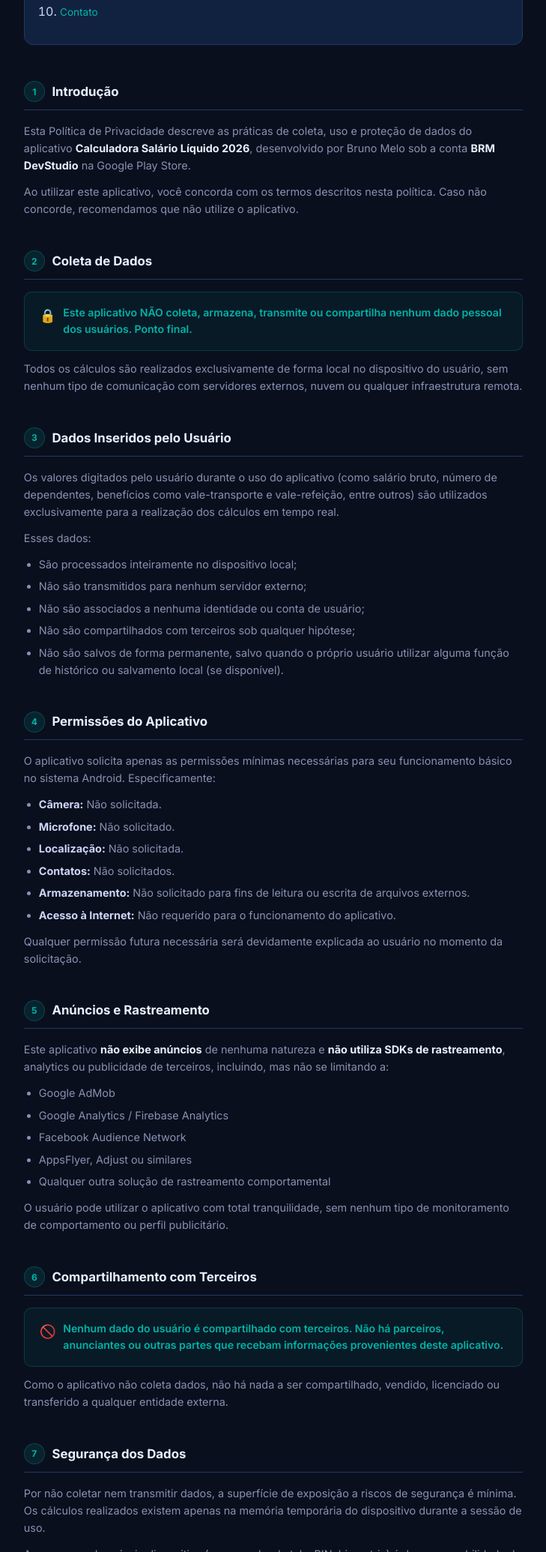
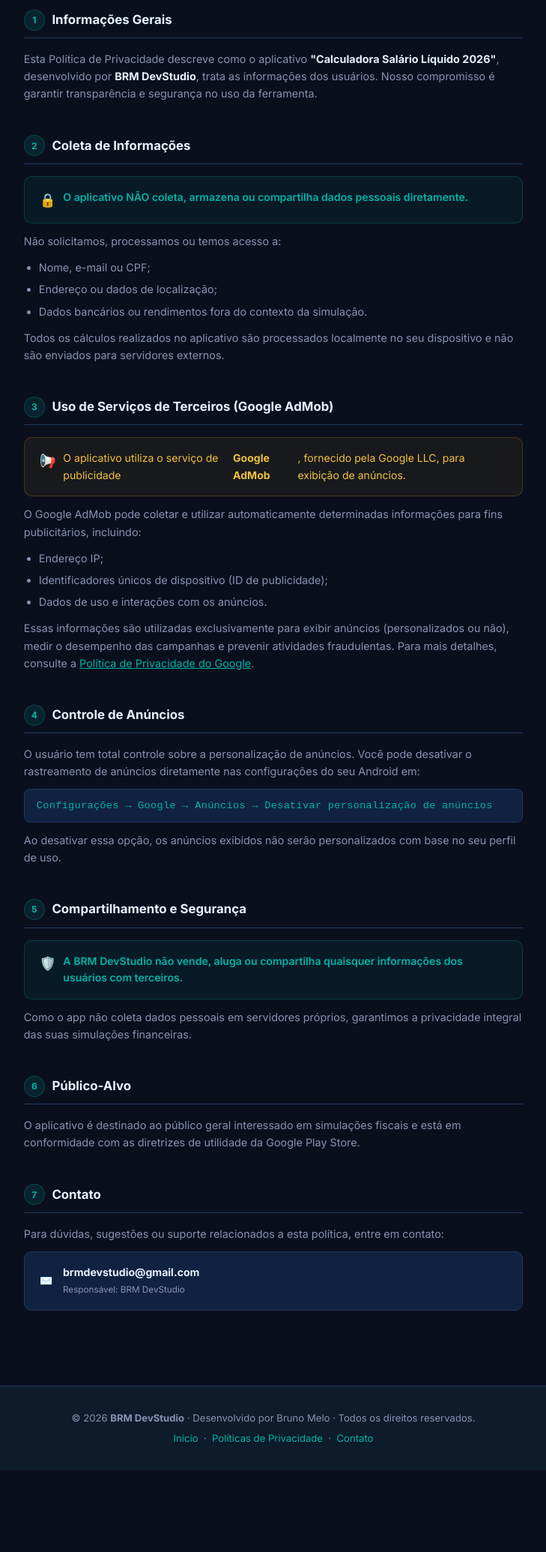
Before and after one commit to brmdevstudio/brmdevstudio.github.io, a plain HTML site: page privacy-calculadora-salario.html in a window 1280 px wide. Shown: the part 730-2800 px from the top of the page at 75% size, without its empty margins (275-1004 px from the left). After the commit the page ends 2691 px from the top, so only its background shows below. Drawn offline with Linux system fonts and the light colour scheme.

Commit message:
Update privacy-calculadora-salario.html

```diff
--- a/privacy-calculadora-salario.html
+++ b/privacy-calculadora-salario.html
@@ -42,7 +42,7 @@
       border-bottom: 1px solid var(--border);
       padding: 3.5rem 6% 3rem;
     }
-    .breadcrumb { display: flex; align-items: center; gap: .5rem; font-size: .78rem; color: var(--muted); margin-bottom: 1.25rem; }
+    .breadcrumb { display: flex; align-items: center; gap: .5rem; font-size: .78rem; color: var(--muted); margin-bottom: 1.25rem; flex-wrap: wrap; }
     .breadcrumb a { color: var(--teal); text-decoration: none; }
     .breadcrumb a:hover { text-decoration: underline; }
     .breadcrumb span { color: var(--border); }
@@ -59,14 +59,11 @@
     .pp-meta-item strong { color: var(--text); }
 
     /* CONTENT */
-    .pp-content {
-      max-width: 820px; margin: 0 auto;
-      padding: 3.5rem 6%;
-    }
+    .pp-content { max-width: 820px; margin: 0 auto; padding: 3.5rem 6%; }
+
     .pp-toc {
       background: var(--card); border: 1px solid var(--border);
-      border-radius: 12px; padding: 1.5rem 1.75rem;
-      margin-bottom: 3rem;
+      border-radius: 12px; padding: 1.5rem 1.75rem; margin-bottom: 3rem;
     }
     .pp-toc h3 { color: var(--white); font-size: .9rem; margin-bottom: 1rem; }
     .pp-toc ol { padding-left: 1.2rem; }
@@ -81,15 +78,16 @@
       border-bottom: 1px solid var(--border);
       display: flex; align-items: center; gap: .6rem;
     }
-    .pp-section h2 .sec-num {
+    .sec-num {
       width: 28px; height: 28px; border-radius: 50%; flex-shrink: 0;
       background: rgba(0,180,166,.12); border: 1px solid rgba(0,180,166,.25);
       display: flex; align-items: center; justify-content: center;
       font-size: .75rem; color: var(--teal); font-weight: 700;
     }
     .pp-section p { color: var(--muted); font-size: .9rem; margin-bottom: .75rem; }
-    .pp-section ul, .pp-section ol { padding-left: 1.25rem; margin-bottom: .75rem; }
+    .pp-section ul { padding-left: 1.25rem; margin-bottom: .75rem; }
     .pp-section li { color: var(--muted); font-size: .9rem; margin-bottom: .4rem; }
+    .pp-section a { color: var(--teal); }
 
     .highlight-box {
       background: rgba(0,180,166,.07); border: 1px solid rgba(0,180,166,.22);
@@ -99,12 +97,28 @@
     }
     .highlight-box .hb-icon { font-size: 1.1rem; flex-shrink: 0; margin-top: .05rem; }
 
+    .warning-box {
+      background: rgba(255,180,0,.06); border: 1px solid rgba(255,180,0,.2);
+      border-radius: 10px; padding: 1rem 1.25rem;
+      color: #f0c040; font-size: .88rem;
+      margin-bottom: .75rem; display: flex; align-items: flex-start; gap: .6rem;
+    }
+    .warning-box .hb-icon { font-size: 1.1rem; flex-shrink: 0; margin-top: .05rem; }
+
+    .code-path {
+      background: var(--card); border: 1px solid var(--border);
+      border-radius: 8px; padding: .65rem 1rem;
+      font-family: monospace; font-size: .85rem;
+      color: var(--teal); margin: .75rem 0;
+      letter-spacing: .3px;
+    }
+
     .contact-inline {
       background: var(--card); border: 1px solid var(--border);
       border-radius: 10px; padding: 1rem 1.25rem;
       display: flex; align-items: center; gap: .85rem;
       text-decoration: none; color: var(--text); font-size: .88rem;
-      transition: .25s; margin-top: .5rem;
+      transition: .25s; margin-top: .75rem;
     }
     .contact-inline:hover { border-color: var(--teal); color: var(--teal); }
 
@@ -113,7 +127,6 @@
     footer a { color: var(--teal); text-decoration: none; }
     footer p + p { margin-top: .4rem; }
 
-    /* RESPONSIVE */
     @media (max-width: 600px) {
       .pp-hero-inner { flex-direction: column; align-items: flex-start; }
       .pp-content { padding: 2.5rem 5%; }
@@ -140,8 +153,8 @@
     <div class="pp-hero-info">
       <h1>Política de Privacidade<br>Calculadora Salário Líquido 2026</h1>
       <div class="pp-meta">
-        <span class="pp-meta-item">🗓 <strong>Última atualização:</strong>&nbsp;Janeiro de 2026</span>
-        <span class="pp-meta-item">👤 <strong>Desenvolvedor:</strong>&nbsp;Bruno Melo – BRM DevStudio</span>
+        <span class="pp-meta-item">🗓 <strong>Última atualização:</strong>&nbsp;25 de fevereiro de 2026</span>
+        <span class="pp-meta-item">👤 <strong>Desenvolvedor:</strong>&nbsp;BRM DevStudio</span>
         <span class="pp-meta-item">📱 <strong>Plataforma:</strong>&nbsp;Android</span>
       </div>
     </div>
@@ -153,115 +166,80 @@
   <div class="pp-toc">
     <h3>📋 Sumário</h3>
     <ol>
-      <li><a href="#s1">Introdução</a></li>
-      <li><a href="#s2">Coleta de Dados</a></li>
-      <li><a href="#s3">Dados Inseridos pelo Usuário</a></li>
-      <li><a href="#s4">Permissões do Aplicativo</a></li>
-      <li><a href="#s5">Anúncios e Rastreamento</a></li>
-      <li><a href="#s6">Compartilhamento com Terceiros</a></li>
-      <li><a href="#s7">Segurança dos Dados</a></li>
-      <li><a href="#s8">Público-Alvo e Crianças</a></li>
-      <li><a href="#s9">Alterações nesta Política</a></li>
-      <li><a href="#s10">Contato</a></li>
+      <li><a href="#s1">Informações Gerais</a></li>
+      <li><a href="#s2">Coleta de Informações</a></li>
+      <li><a href="#s3">Uso de Serviços de Terceiros (Google AdMob)</a></li>
+      <li><a href="#s4">Controle de Anúncios</a></li>
+      <li><a href="#s5">Compartilhamento e Segurança</a></li>
+      <li><a href="#s6">Público-Alvo</a></li>
+      <li><a href="#s7">Contato</a></li>
     </ol>
   </div>
 
   <div class="pp-section" id="s1">
-    <h2><span class="sec-num">1</span> Introdução</h2>
-    <p>Esta Política de Privacidade descreve as práticas de coleta, uso e proteção de dados do aplicativo <strong style="color:var(--white)">Calculadora Salário Líquido 2026</strong>, desenvolvido por Bruno Melo sob a conta <strong style="color:var(--white)">BRM DevStudio</strong> na Google Play Store.</p>
-    <p>Ao utilizar este aplicativo, você concorda com os termos descritos nesta política. Caso não concorde, recomendamos que não utilize o aplicativo.</p>
+    <h2><span class="sec-num">1</span> Informações Gerais</h2>
+    <p>Esta Política de Privacidade descreve como o aplicativo <strong style="color:var(--white)">"Calculadora Salário Líquido 2026"</strong>, desenvolvido por <strong style="color:var(--white)">BRM DevStudio</strong>, trata as informações dos usuários. Nosso compromisso é garantir transparência e segurança no uso da ferramenta.</p>
   </div>
 
   <div class="pp-section" id="s2">
-    <h2><span class="sec-num">2</span> Coleta de Dados</h2>
+    <h2><span class="sec-num">2</span> Coleta de Informações</h2>
     <div class="highlight-box">
       <span class="hb-icon">🔒</span>
-      Este aplicativo NÃO coleta, armazena, transmite ou compartilha nenhum dado pessoal dos usuários. Ponto final.
+      O aplicativo NÃO coleta, armazena ou compartilha dados pessoais diretamente.
     </div>
-    <p>Todos os cálculos são realizados exclusivamente de forma local no dispositivo do usuário, sem nenhum tipo de comunicação com servidores externos, nuvem ou qualquer infraestrutura remota.</p>
+    <p>Não solicitamos, processamos ou temos acesso a:</p>
+    <ul>
+      <li>Nome, e-mail ou CPF;</li>
+      <li>Endereço ou dados de localização;</li>
+      <li>Dados bancários ou rendimentos fora do contexto da simulação.</li>
+    </ul>
+    <p>Todos os cálculos realizados no aplicativo são processados localmente no seu dispositivo e não são enviados para servidores externos.</p>
   </div>
 
   <div class="pp-section" id="s3">
-    <h2><span class="sec-num">3</span> Dados Inseridos pelo Usuário</h2>
-    <p>Os valores digitados pelo usuário durante o uso do aplicativo (como salário bruto, número de dependentes, benefícios como vale-transporte e vale-refeição, entre outros) são utilizados exclusivamente para a realização dos cálculos em tempo real.</p>
-    <p>Esses dados:</p>
+    <h2><span class="sec-num">3</span> Uso de Serviços de Terceiros (Google AdMob)</h2>
+    <div class="warning-box">
+      <span class="hb-icon">📢</span>
+      O aplicativo utiliza o serviço de publicidade <strong>Google AdMob</strong>, fornecido pela Google LLC, para exibição de anúncios.
+    </div>
+    <p>O Google AdMob pode coletar e utilizar automaticamente determinadas informações para fins publicitários, incluindo:</p>
     <ul>
-      <li>São processados inteiramente no dispositivo local;</li>
-      <li>Não são transmitidos para nenhum servidor externo;</li>
-      <li>Não são associados a nenhuma identidade ou conta de usuário;</li>
-      <li>Não são compartilhados com terceiros sob qualquer hipótese;</li>
-      <li>Não são salvos de forma permanente, salvo quando o próprio usuário utilizar alguma função de histórico ou salvamento local (se disponível).</li>
+      <li>Endereço IP;</li>
+      <li>Identificadores únicos de dispositivo (ID de publicidade);</li>
+      <li>Dados de uso e interações com os anúncios.</li>
     </ul>
+    <p>Essas informações são utilizadas exclusivamente para exibir anúncios (personalizados ou não), medir o desempenho das campanhas e prevenir atividades fraudulentas. Para mais detalhes, consulte a <a href="https://policies.google.com/privacy" target="_blank" rel="noopener">Política de Privacidade do Google</a>.</p>
   </div>
 
   <div class="pp-section" id="s4">
-    <h2><span class="sec-num">4</span> Permissões do Aplicativo</h2>
-    <p>O aplicativo solicita apenas as permissões mínimas necessárias para seu funcionamento básico no sistema Android. Especificamente:</p>
-    <ul>
-      <li><strong style="color:var(--text)">Câmera:</strong> Não solicitada.</li>
-      <li><strong style="color:var(--text)">Microfone:</strong> Não solicitado.</li>
-      <li><strong style="color:var(--text)">Localização:</strong> Não solicitada.</li>
-      <li><strong style="color:var(--text)">Contatos:</strong> Não solicitados.</li>
-      <li><strong style="color:var(--text)">Armazenamento:</strong> Não solicitado para fins de leitura ou escrita de arquivos externos.</li>
-      <li><strong style="color:var(--text)">Acesso à Internet:</strong> Não requerido para o funcionamento do aplicativo.</li>
-    </ul>
-    <p>Qualquer permissão futura necessária será devidamente explicada ao usuário no momento da solicitação.</p>
+    <h2><span class="sec-num">4</span> Controle de Anúncios</h2>
+    <p>O usuário tem total controle sobre a personalização de anúncios. Você pode desativar o rastreamento de anúncios diretamente nas configurações do seu Android em:</p>
+    <div class="code-path">Configurações → Google → Anúncios → Desativar personalização de anúncios</div>
+    <p>Ao desativar essa opção, os anúncios exibidos não serão personalizados com base no seu perfil de uso.</p>
   </div>
 
   <div class="pp-section" id="s5">
-    <h2><span class="sec-num">5</span> Anúncios e Rastreamento</h2>
-    <p>Este aplicativo <strong style="color:var(--white)">não exibe anúncios</strong> de nenhuma natureza e <strong style="color:var(--white)">não utiliza SDKs de rastreamento</strong>, analytics ou publicidade de terceiros, incluindo, mas não se limitando a:</p>
-    <ul>
-      <li>Google AdMob</li>
-      <li>Google Analytics / Firebase Analytics</li>
-      <li>Facebook Audience Network</li>
-      <li>AppsFlyer, Adjust ou similares</li>
-      <li>Qualquer outra solução de rastreamento comportamental</li>
-    </ul>
-    <p>O usuário pode utilizar o aplicativo com total tranquilidade, sem nenhum tipo de monitoramento de comportamento ou perfil publicitário.</p>
+    <h2><span class="sec-num">5</span> Compartilhamento e Segurança</h2>
+    <div class="highlight-box">
+      <span class="hb-icon">🛡️</span>
+      A BRM DevStudio não vende, aluga ou compartilha quaisquer informações dos usuários com terceiros.
+    </div>
+    <p>Como o app não coleta dados pessoais em servidores próprios, garantimos a privacidade integral das suas simulações financeiras.</p>
   </div>
 
   <div class="pp-section" id="s6">
-    <h2><span class="sec-num">6</span> Compartilhamento com Terceiros</h2>
-    <div class="highlight-box">
-      <span class="hb-icon">🚫</span>
-      Nenhum dado do usuário é compartilhado com terceiros. Não há parceiros, anunciantes ou outras partes que recebam informações provenientes deste aplicativo.
-    </div>
-    <p>Como o aplicativo não coleta dados, não há nada a ser compartilhado, vendido, licenciado ou transferido a qualquer entidade externa.</p>
+    <h2><span class="sec-num">6</span> Público-Alvo</h2>
+    <p>O aplicativo é destinado ao público geral interessado em simulações fiscais e está em conformidade com as diretrizes de utilidade da Google Play Store.</p>
   </div>
 
   <div class="pp-section" id="s7">
-    <h2><span class="sec-num">7</span> Segurança dos Dados</h2>
-    <p>Por não coletar nem transmitir dados, a superfície de exposição a riscos de segurança é mínima. Os cálculos realizados existem apenas na memória temporária do dispositivo durante a sessão de uso.</p>
-    <p>A segurança do próprio dispositivo (como senha de tela, PIN, biometria) é de responsabilidade do usuário e do sistema operacional Android.</p>
-  </div>
-
-  <div class="pp-section" id="s8">
-    <h2><span class="sec-num">8</span> Público-Alvo e Crianças</h2>
-    <p>Este aplicativo é destinado a adultos e trabalhadores brasileiros que desejam calcular seu salário líquido. Ele <strong style="color:var(--white)">não é direcionado a crianças menores de 13 anos</strong>.</p>
-    <p>Em conformidade com as diretrizes da Google Play e legislações aplicáveis (incluindo o ECA e a LGPD), não coletamos intencionalmente nenhum dado de menores de idade.</p>
-  </div>
-
-  <div class="pp-section" id="s9">
-    <h2><span class="sec-num">9</span> Alterações nesta Política</h2>
-    <p>Esta Política de Privacidade pode ser atualizada periodicamente para refletir mudanças no aplicativo, em legislações vigentes ou em práticas de privacidade.</p>
-    <p>Quando houver alterações relevantes:</p>
-    <ul>
-      <li>A data de "Última atualização" no topo desta página será modificada;</li>
-      <li>A descrição do aplicativo na Google Play Store também será atualizada;</li>
-      <li>Recomendamos que os usuários revisitem esta página periodicamente.</li>
-    </ul>
-    <p>O uso continuado do aplicativo após a publicação de alterações implica na aceitação dos novos termos.</p>
-  </div>
-
-  <div class="pp-section" id="s10">
-    <h2><span class="sec-num">10</span> Contato</h2>
-    <p>Caso tenha dúvidas, sugestões ou solicitações relacionadas a esta Política de Privacidade ou ao aplicativo, entre em contato:</p>
+    <h2><span class="sec-num">7</span> Contato</h2>
+    <p>Para dúvidas, sugestões ou suporte relacionados a esta política, entre em contato:</p>
     <a class="contact-inline" href="mailto:brmdevstudio@gmail.com">
       <span>✉️</span>
       <div>
         <strong style="color:var(--white); display:block; font-size:.88rem">brmdevstudio@gmail.com</strong>
-        <small style="color:var(--muted)">Respondemos em até 5 dias úteis</small>
+        <small style="color:var(--muted)">Responsável: BRM DevStudio</small>
       </div>
     </a>
   </div>
```
